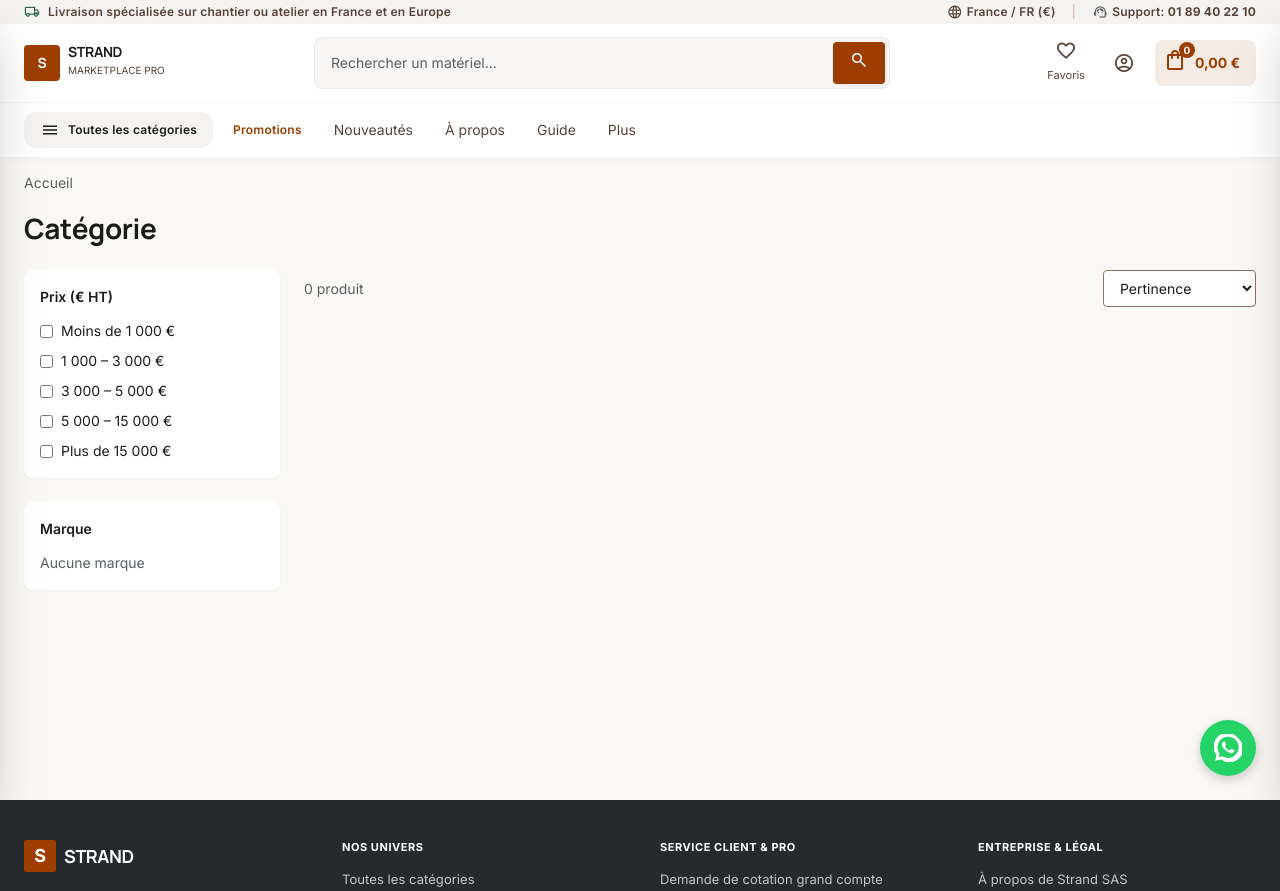
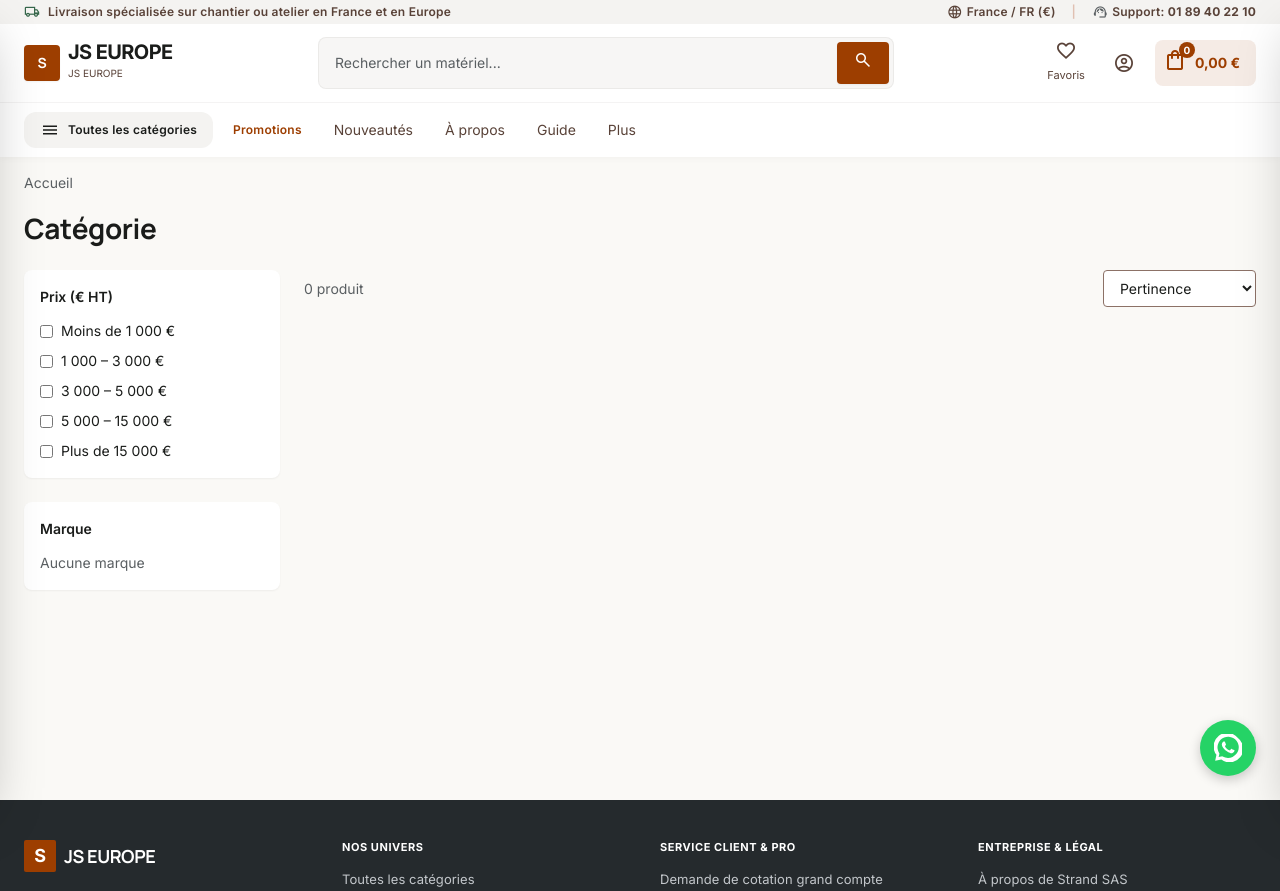
Before and after one commit to Euras20/Strand-Market-Place, a plain HTML site: page category.html in a window 1280 px wide. Shown: the top 891 px of the page. Drawn offline with nearby package versions, Linux system fonts and the light colour scheme; no server answers.

Commit message:
Update category.html

```diff
--- a/category.html
+++ b/category.html
@@ -47,13 +47,13 @@
       </div>
     </div>
     <div class="w-full max-w-[1600px] mx-auto px-4 sm:px-6 py-3 flex items-center justify-between gap-4">
-      <div class="flex items-center gap-3 shrink-0"><a class="flex items-center gap-2" href="strand.html">
+      <div class="flex items-center gap-3 shrink-0"><a class="flex items-center gap-2" href="index.html">
           <div
             class="w-9 h-9 rounded-lg bg-primary text-on-primary font-headline-md font-bold flex items-center justify-center shadow-sm">
             S</div>
-          <div class="flex flex-col"><span
-              class="font-headline-sm text-on-surface font-bold tracking-tight leading-none">STRAND</span><span
-              class="font-label-caps text-[10px] text-on-surface-variant uppercase">Marketplace Pro</span></div>
+           <div class="flex flex-col"><span
+              class="font-black text-xl tracking-tighter text-on-surface leading-none" style="font-family:'Inter',system-ui,sans-serif;letter-spacing:-0.03em">JS EUROPE</span><span
+              class="font-label-caps text-[10px] text-on-surface-variant uppercase">JS Europe</span></div>
         </a></div>
       <div class="relative flex-1 mx-2 max-w-xl">
         <div
@@ -371,7 +371,7 @@
             <div
               class="w-8 h-8 rounded bg-primary flex items-center justify-center text-on-primary font-bold text-headline-sm">
               S</div><span
-              class="font-headline-sm text-headline-sm text-surface-container-lowest font-bold tracking-tight">STRAND</span>
+              class="font-headline-sm text-headline-sm text-surface-container-lowest font-bold tracking-tight">JS EUROPE</span>
           </div>
           <p class="font-body-sm text-body-sm text-secondary-fixed-dim leading-relaxed">La marketplace de référence pour
             l'équipement professionnel, machines agricoles, BTP et outillage d'atelier en France et en Europe.</p>
```
